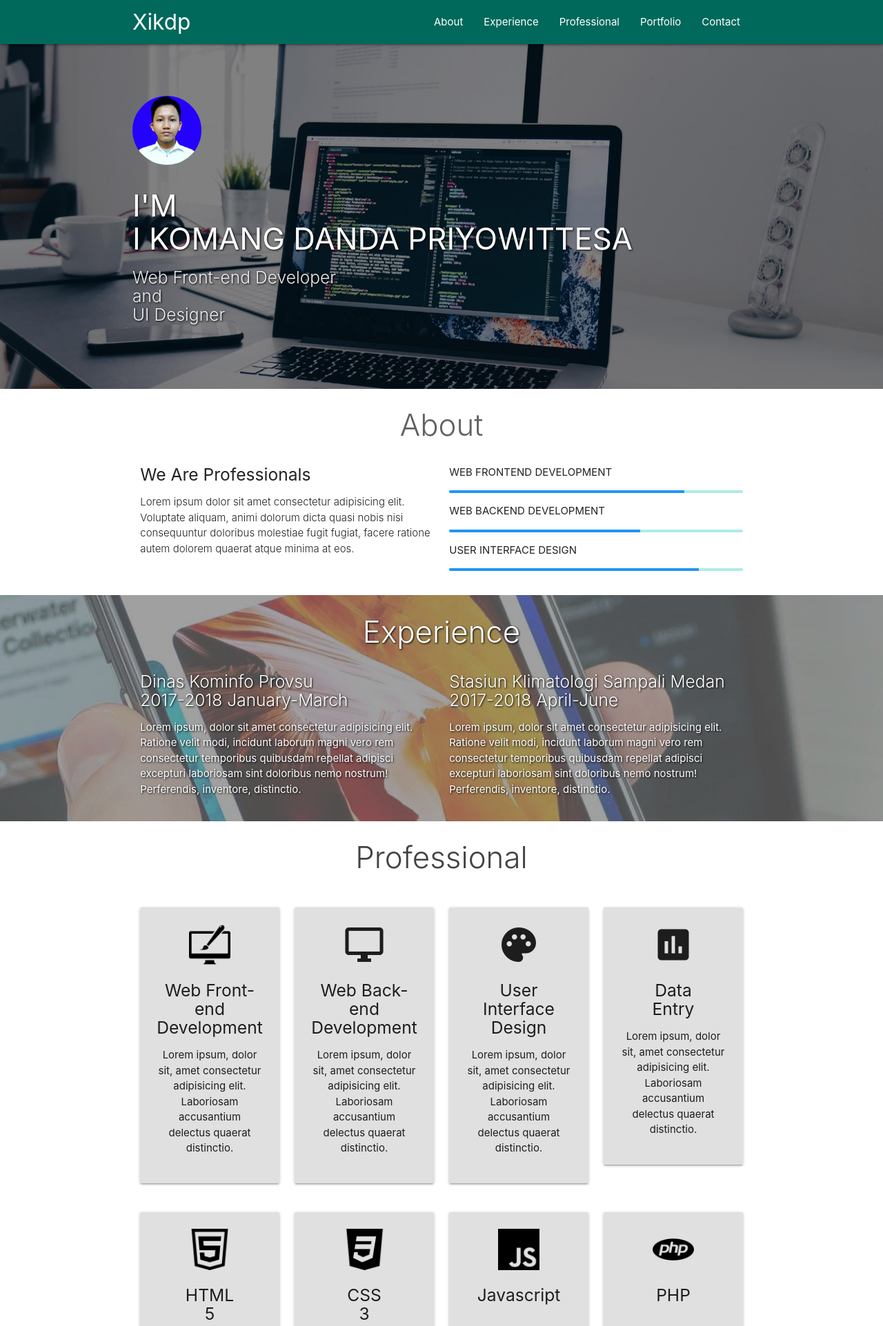
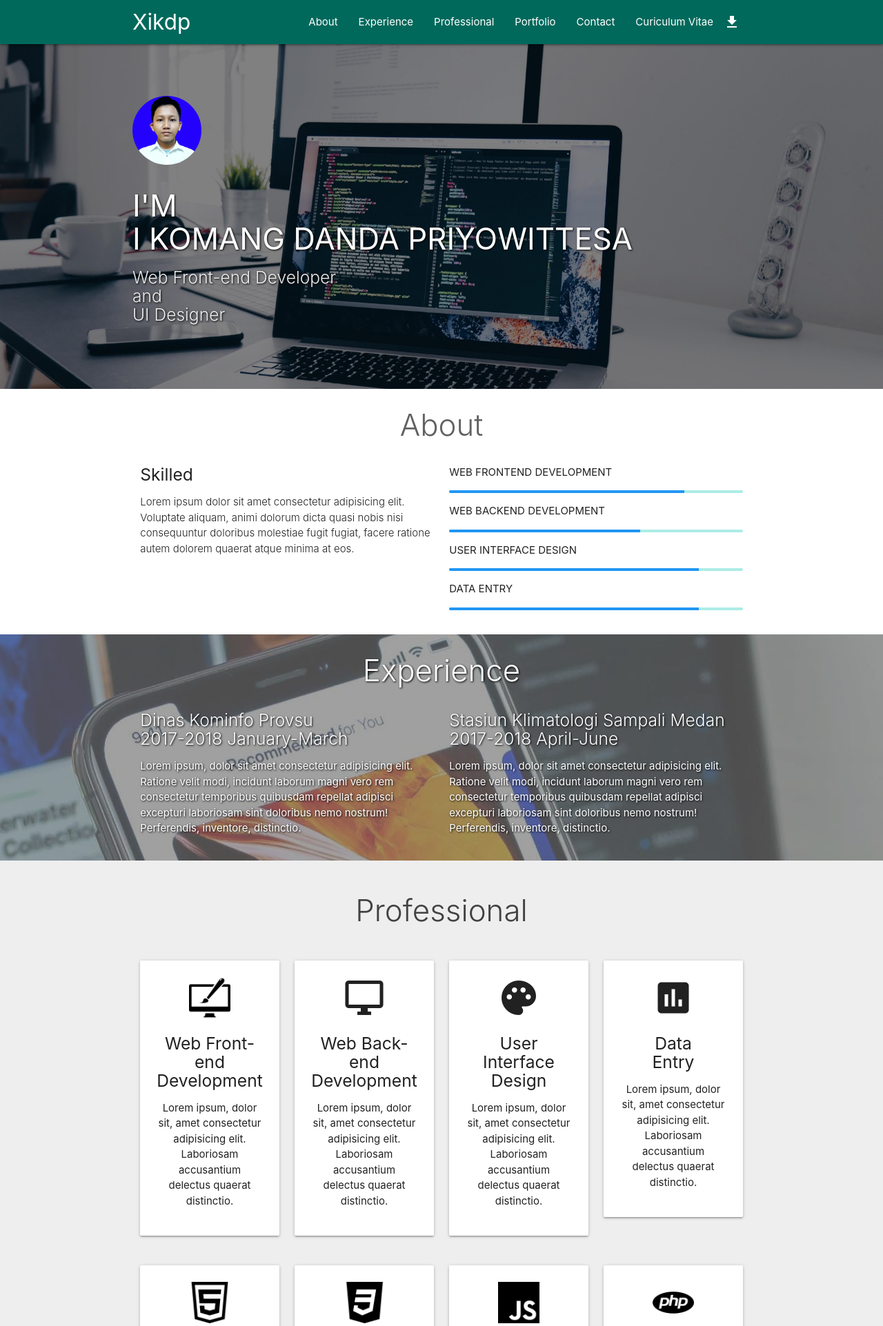
Before and after one commit to xikdp/xikdp.github.io, a PHP site: page / in a window 1280 px wide. Shown: the top 1923 px of the page at 69% size. Run offline with PHP 8.4, Linux system fonts and the light colour scheme.

Commit message:
Second update

```diff
--- a/css/style.css
+++ b/css/style.css
@@ -22,9 +22,22 @@
 
 .card-panel{
 	transition: 0.5s;
-	height: 20%;
+	height: 10%;
 }
 
 .card-panel:hover{
 	transform: scale(1.05);
 }
+
+.pr,
+.contact{
+	padding: 20px 0;
+}
+
+.materialboxed{
+	transition: 0.5s;
+	box-shadow: 0px 0.5px 10px 0px;
+}
+.materialboxed:hover{
+	transform: scale(1.05);
+}
--- a/index.html
+++ b/index.html
@@ -24,8 +24,9 @@
                 <li><a href="#about">About</a></li>
                 <li><a href="#exp">Experience</a></li>
                 <li><a href="#pr">Professional</a></li>
-                <li><a href="">Portfolio</a></li>
-                <li><a href="">Contact</a></li>
+                <li><a href="#portfolio">Portfolio</a></li>
+                <li><a href="#contact">Contact</a></li>
+                <li><a href=""> <i class="material-icons right">file_download</i>Curiculum Vitae</a></li>
               </ul>
             </div>
           </div>
@@ -36,8 +37,9 @@
           <li><a href="#about">About</a></li>
           <li><a href="#exp">Experience</a></li>
           <li><a href="#pr">Professional</a></li>
-          <li><a href="">Portfolio</a></li>
-          <li><a href="">Contact</a></li>
+          <li><a href="#portfolio">Portfolio</a></li>
+          <li><a href="#contact">Contact</a></li>
+          <li><a href=""> <i class="material-icons right">file_download</i>Curiculum Vitae</a></li>
         </ul>
 
       <!-- slider -->
@@ -62,7 +64,7 @@
           <div class="row">
             <h3 class="center light grey-text text-darken-2">About</h3>
             <div class="col m6 light">
-              <h5>We Are Professionals</h5>
+              <h5>Skilled</h5>
               <p>Lorem ipsum dolor sit amet consectetur adipisicing elit. Voluptate aliquam, animi dolorum dicta quasi nobis nisi consequuntur doloribus molestiae fugit fugiat, facere ratione autem dolorem quaerat atque minima at eos.</p>
             </div>
             <div class="col m6">
@@ -75,6 +77,10 @@
                 <div class="determinate blue" style="width: 65%"></div>
               </div>
               <p>USER INTERFACE DESIGN</p>
+              <div class="progress">
+                <div class="determinate blue" style="width: 85%"></div>
+              </div>
+              <p>DATA ENTRY</p>
               <div class="progress">
                 <div class="determinate blue" style="width: 85%"></div>
               </div>
@@ -108,21 +114,21 @@
     </section>
 
     <!-- services -->
-    <section id="pr" class="pr scrollspy">
+    <section id="pr" class="pr scrollspy grey lighten-3">
       <div class="container">
         <h3 class="center light grey-text text-darken-3">Professional</h3><br>
         <!-- row 1 -->
         <div class="row">
           <div class="col m3 s12">
-            <div class="card-panel grey lighten-2 center" id="big">
-              <img src="img/icon/fe.PNG" style="height: 60px;">
+            <div class="card-panel center" id="big">
+              <img src="img/icon/fe.png" style="height: 60px;">
               <h5>Web Front-end Development</h5>
               <p>Lorem ipsum, dolor sit, amet consectetur adipisicing elit. Laboriosam accusantium delectus quaerat distinctio.</p>
             </div>
           </div>
 
           <div class="col m3 s12">
-            <div class="card-panel grey lighten-2 center" id="big">
+            <div class="card-panel center" id="big">
               <i class="material-icons medium">desktop_windows</i>
               <h5>Web Back-end Development</h5>
               <p>Lorem ipsum, dolor sit, amet consectetur adipisicing elit. Laboriosam accusantium delectus quaerat distinctio.</p>
@@ -130,7 +136,7 @@
           </div>
 
           <div class="col m3 s12">
-            <div class="card-panel grey lighten-2 center" id="big">
+            <div class="card-panel center" id="big">
               <i class="material-icons medium">palette</i>
               <h5>User Interface<br> Design</h5>
               <p>Lorem ipsum, dolor sit, amet consectetur adipisicing elit. Laboriosam accusantium delectus quaerat distinctio.</p>
@@ -138,7 +144,7 @@
           </div>
 
           <div class="col m3 s12">
-            <div class="card-panel grey lighten-2 center" id="big">
+            <div class="card-panel center" id="big">
               <i class="material-icons medium">insert_chart</i>
               <h5>Data <br>Entry</h5>
               <p>Lorem ipsum, dolor sit, amet consectetur adipisicing elit. Laboriosam accusantium delectus quaerat distinctio.</p>
@@ -149,37 +155,91 @@
         <!-- row 2 -->
         <div class="row">
           <div class="col m3 s12">
-            <div class="card-panel grey lighten-2 center" id="big">
-              <img src="img/icon/html5.PNG" style="height: 60px">
+            <div class="card-panel center" id="big">
+              <img src="img/icon/html5.png" style="height: 60px">
               <h5>HTML <br>5</h5>
               <p>Lorem ipsum, dolor sit, amet consectetur adipisicing elit. Laboriosam accusantium delectus quaerat distinctio.</p>
             </div>
           </div>
 
           <div class="col m3 s12">
-            <div class="card-panel grey lighten-2 center" id="big">
-              <img src="img/icon/css.PNG" style="height: 60px">
+            <div class="card-panel center" id="big">
+              <img src="img/icon/css.png" style="height: 60px">
               <h5>CSS <br>3</h5>
               <p>Lorem ipsum, dolor sit, amet consectetur adipisicing elit. Laboriosam accusantium delectus quaerat distinctio.</p>
             </div>
           </div>
 
           <div class="col m3 s12">
-            <div class="card-panel grey lighten-2 center" id="big">
-              <img src="img/icon/js.PNG" style="height: 60px;">
+            <div class="card-panel center" id="big">
+              <img src="img/icon/js.png" style="height: 60px;">
               <h5>Javascript<br>&nbsp;</h5>
               <p>Lorem ipsum, dolor sit, amet consectetur adipisicing elit. Laboriosam accusantium delectus quaerat distinctio.</p>
             </div>
           </div>
 
           <div class="col m3 s12">
-            <div class="card-panel grey lighten-2 center" id="big">
-              <img src="img/icon/php.PNG" style="height: 60px;">
+            <div class="card-panel center" id="big">
+              <img src="img/icon/php.png" style="height: 60px;">
               <h5>PHP <br>&nbsp</h5>
               <p>Lorem ipsum, dolor sit, amet consectetur adipisicing elit. Laboriosam accusantium delectus quaerat distinctio.</p>
             </div>
           </div>
         </div>
+      </div>
+    </section>
+
+    <!-- portfolio -->
+    <section id="portfolio" class="portfolio scrollspy">
+      <div class="container">
+        <h3 class="light center grey-text text-darken-3">Portfolio</h3><br/>
+        <!-- gallery 1 -->
+        <div class="row">
+          <div class="col m3 s12">
+            <img src="img/portfolio/1.jpg" class="responsive-img materialboxed">
+          </div>
+          <div class="col m3 s12">
+            <img src="img/portfolio/2.jpg" class="responsive-img materialboxed">
+          </div>
+          <div class="col m3 s12">
+            <img src="img/portfolio/3.png" class="responsive-img materialboxed">
+          </div>
+          <div class="col m3 s12">
+            <img src="img/portfolio/4.png" class="responsive-img materialboxed">
+          </div>
+        </div>
+        <!-- gallery 2 -->
+        <div class="row">
+          <div class="col m3 s12">
+            <img src="img/portfolio/5.jpg" class="responsive-img materialboxed">
+          </div>
+          <div class="col m3 s12">
+            <img src="img/portfolio/12.png" class="responsive-img materialboxed">
+          </div>
+          <div class="col m3 s12">
+            <img src="img/portfolio/14.png" class="responsive-img materialboxed">
+          </div>
+          <div class="col m3 s12">
+            <img src="img/portfolio/15.png" class="responsive-img materialboxed">
+          </div>
+        </div>
+        <!-- more info -->
+        <div class="row">
+          <div class="col m4 s12 center"></div>
+          <div class="col m4 s12 center">
+            <a class="waves-effect waves-light btn" href="http://gg.gg/ikomangdanda"><i class="material-icons right">forward</i>More Picture</a>
+          </div>
+          <div class="col m4 s12 center"></div>
+        </div>
+      </div>
+    </section>
+
+    <!-- contact us -->
+    <section id="contact" class="contact grey lighten-3 scrollspy">
+      <div class="container">
+        <h3 class="light grey-text text-darken-3 center">
+          Contact Us
+        </h3>
       </div>
     </section>
 
@@ -193,7 +253,7 @@
         M.Slider.init(slideR, {
           indicators: false,
           height: 500,
-          duration: 1500,
+          duration: 2500,
           interval: 5000
         });
 
@@ -202,6 +262,9 @@
 
         const parallax = document.querySelectorAll('.parallax');
         M.Parallax.init(parallax);
+
+        const mbox = document.querySelectorAll('.materialboxed');
+        M.Materialbox.init(mbox);
       </script>
     </body>
   </html>
```
Also changed, not shown: img/portfolio/1.jpg (added), img/portfolio/10.png (added), img/portfolio/11.png (added), img/portfolio/12.png (added), img/portfolio/13.png (added), img/portfolio/14.png (added), img/portfolio/15.png (added), img/portfolio/2.jpg (added), img/portfolio/3.png (added), img/portfolio/4.png (added), img/portfolio/5.jpg (added), img/portfolio/5.png (added), img/portfolio/6.png (added), img/portfolio/7.png (added), 2 more files.
